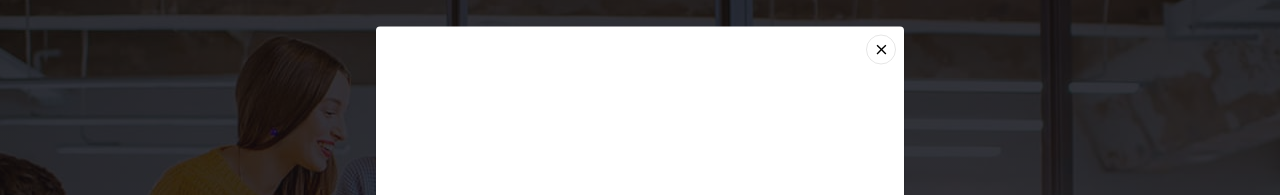
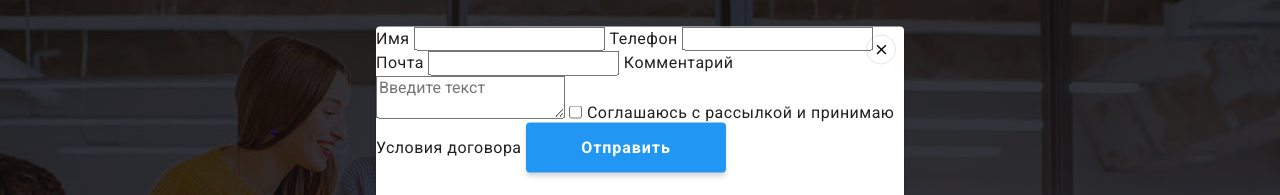
Before and after one commit to ivansinabdeev/goit-markup-hw-066, a plain HTML site: page index.html in a window 1280 px wide. Both pictures are taken after a click on the button "Заказать услугу". Shown: the part 83-278 px from the top of the page. Drawn offline with nearby package versions, Linux system fonts and the light colour scheme.

Commit message:
добавляет разметку модалки

```diff
--- a/index.html
+++ b/index.html
@@ -362,6 +362,24 @@
                     <use href="./image/icon/sprite.svg#icon-close-black"></use>
                 </svg>
             </button>
+            <form action="" class="modal-form">
+                <label for="user-name">Имя</label>
+                <input type="text" name="user-name" id="user-name">
+
+                <label for="user-tel">Телефон</label>
+                <input type="tel" name="user-tel" id="user-tel">
+
+                <label for="user-mail">Почта</label>
+                <input type="email" name="user-mail" id="user-mail">
+
+                <label for="user-comment">Комментарий</label>
+                <textarea name="user-comment" id="user-comment" placeholder="Введите текст"></textarea>
+
+                <input type="checkbox" name="user-policy" id="user-policy">
+                <label for="user-policy">Соглашаюсь с рассылкой и принимаю Условия договора</label>
+
+                <button type="submit" class="hero-button">Отправить</button>
+            </form>
         </div>
     </div>
     <script src="./js/modal.js"></script>
```
